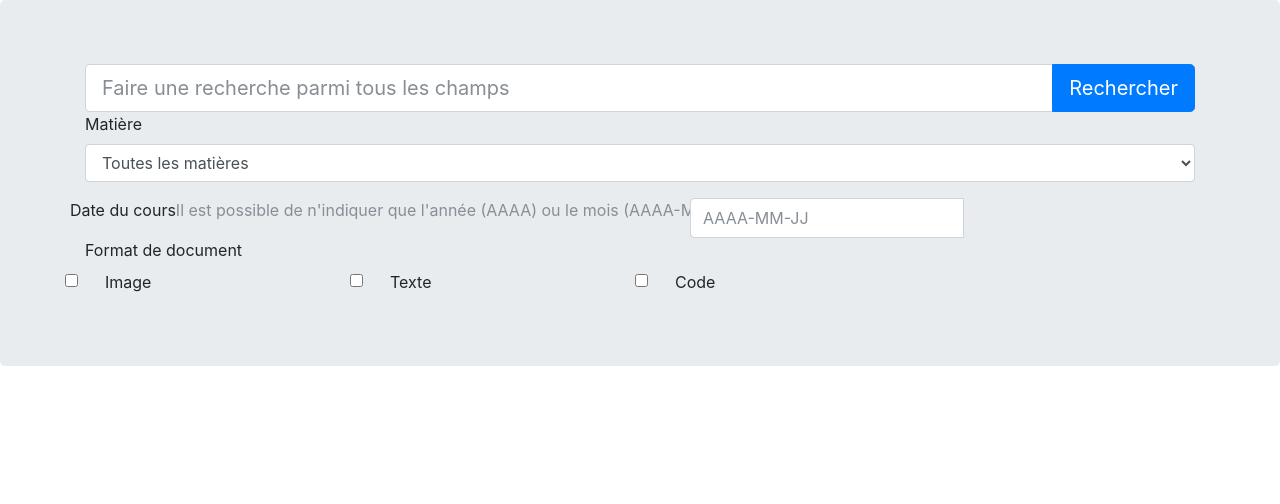
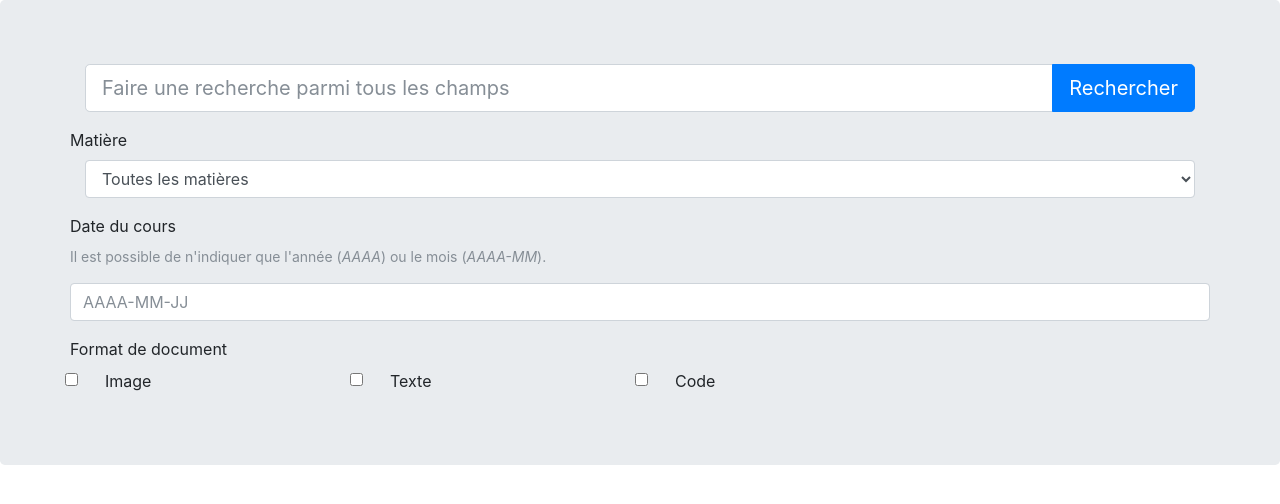
Before and after one commit to Chartes-TNAH/TNAHBox, a Flask app: template app/templates/pages/recherche.html in a window 1280 px wide. Shown: the top 504 px of the page. Run offline with Flask 2, Linux system fonts and the light colour scheme; the template is opened without the code that fills it, so the values that code supplies are empty; some libraries are stand-ins or nearby versions.

Commit message:
Modification de la mise en page de recherche.html

```diff
--- a/app/templates/pages/recherche.html
+++ b/app/templates/pages/recherche.html
@@ -23,8 +23,10 @@
                     </span>
                 </div>
 
-                <div class="form-group" id="form-matiere">
-                    <label for="exampleFormControlSelect1">Matière</label>
+                <div style="margin-top: 1em" class="form-group" id="form-matiere">
+                    <div class="row">
+                        <label for="form-matiere">Matière</label>
+                    </div>
                     <select form="recherche-form" name="matiere" class="form-control" id="exampleFormControlSelect1">
                         {# Création d'un menu déroulant où afficher les matières existantes dans la BDD
                         l'attribut form référence l'identifiant de la balise form qui contient ce menu
@@ -42,12 +44,14 @@
                     </select>
                 </div>
 
-                <div class="input-group" id="date-form">
+                <div id="date-form">
                     <div class="row">
                         <label for="date-form">Date du cours</label>
-                        <p class="text-muted">Il est possible de n'indiquer que l'année (AAAA) ou le mois (AAAA-MM).</p>
                     </div>
                     <div class="row">
+                        <p style="font-size: 14px" class="text-muted">Il est possible de n'indiquer que l'année (<i>AAAA</i>) ou le mois (<i>AAAA-MM</i>).</p>
+                    </div>
+                    <div style="margin-bottom: 1em" class="row">
                         <input type="search" type='text' name="date" class="form-control" id='datepicker' placeholder="AAAA-MM-JJ" data-date-format="yy-mm-dd"/>
                         <script type="text/javascript">
                             $(function () {
@@ -58,7 +62,9 @@
                 </div>
 
                 <div class="form-check" id="checkbox-form">
-                    <label for="checkbox-form">Format de document</label>
+                    <div class="row">
+                        <label for="checkbox-form">Format de document</label>
+                    </div>
                     <div class="row" form="recherche-form">
                         <div class="col-3">
                             <input class="form-check-input" type="checkbox" type="search" name="img" value="1" id="defaultCheck1">
```
